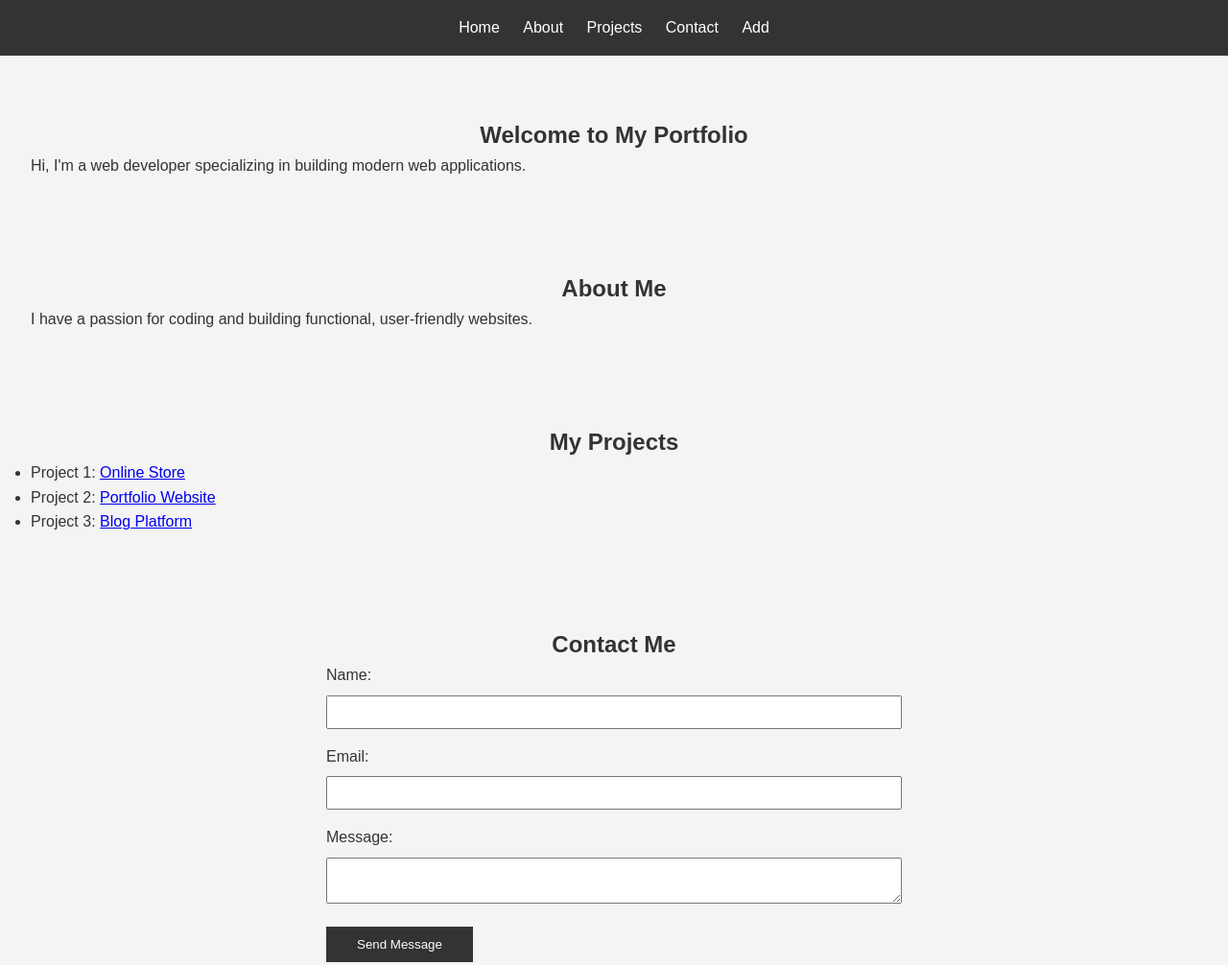
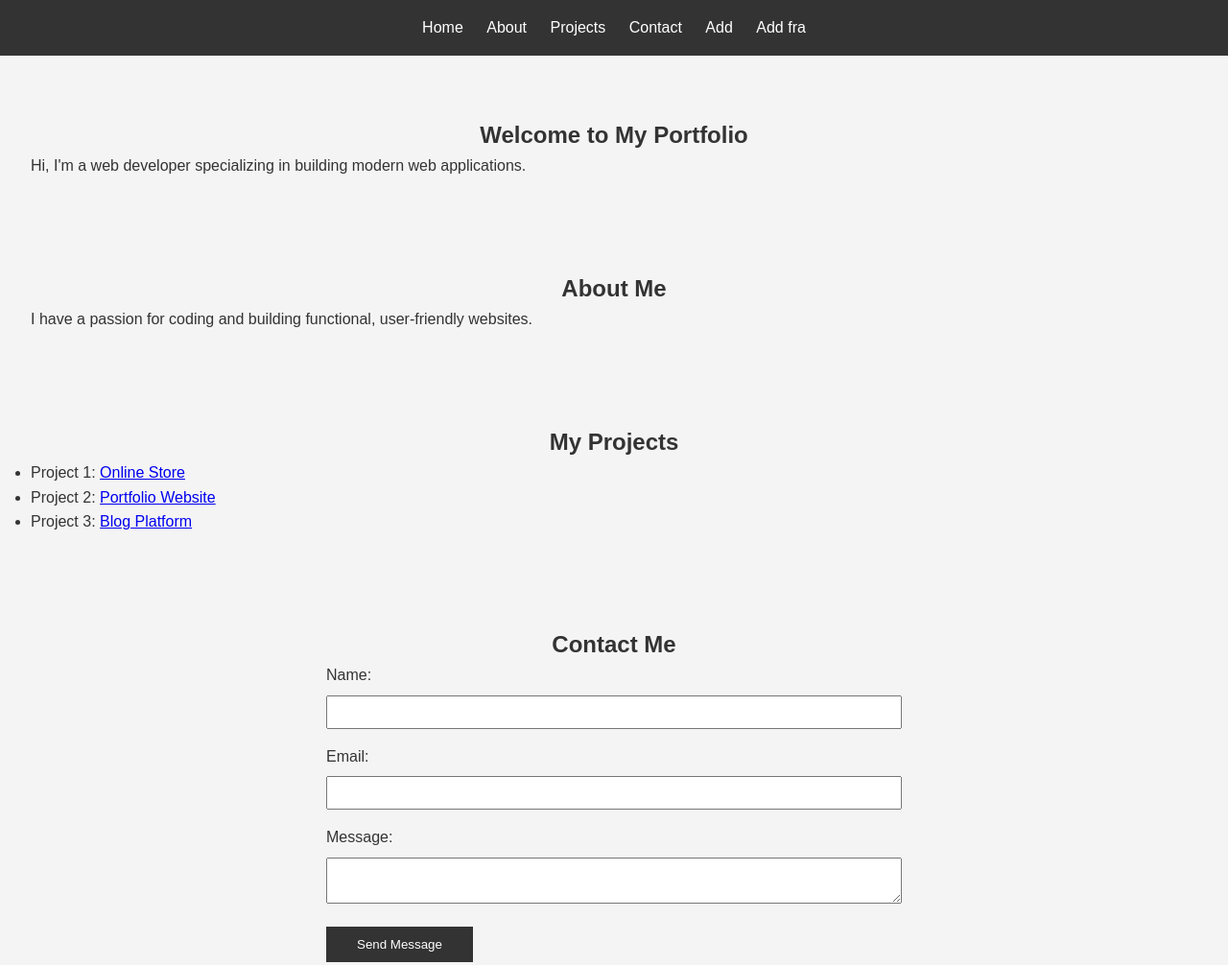
Before and after one commit to cherifaBenGhorbel/tp2_devops, a plain HTML site: page index.html in a window 1280 px wide. Shown: the top 1006 px of the page at 96% size. Drawn offline with Linux system fonts and the light colour scheme; files that its build step writes are made by us from their sources; files whose address does not match are found by name.

Commit message:
commit add feature6

```diff
--- a/index.html
+++ b/index.html
@@ -20,6 +20,7 @@
                 <li><a href="#projects">Projects</a></li>
                 <li><a href="#contact">Contact</a></li>
                 <li><a href="#add">Add</a></li>
+                <li><a href="#adds">Add fra</a></li>
             </ul>
         </nav>
     </header>
```
